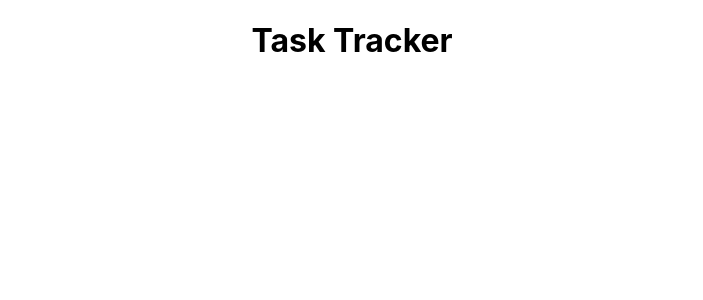
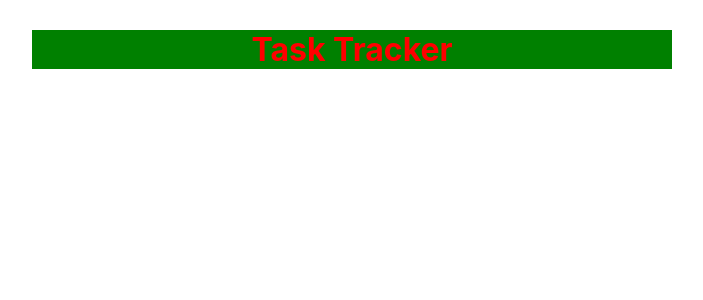
Before and after one commit to iamhuraira/ReactJS_Learning_-nd-Practic, a React (Create React App) app in the folder react-task-tracker/: page / in a window 1280 px wide. Shown: the top 300 px of the page, without its empty margins (288-991 px from the left). Built offline with nearby package versions, Linux system fonts and the light colour scheme.

Commit message:
Apply Some CSS in header With JS

```diff
--- a/react-task-tracker/src/components/Header.js
+++ b/react-task-tracker/src/components/Header.js
@@ -1,17 +1,23 @@
-import PropTypes from 'prop-types';
+import propTypes from 'prop-types';
 
 const Header = ({ title }) => {
   return (
     <header>
-      <h1>{title}</h1>
+      <h1 style={headingStyle}>{title}</h1>
     </header>
   );
 }
 Header.defaultProps ={
   title : 'Task Tracker'
 }
-Header.PropTypes ={
-  title : PropTypes.string
+Header.propTypes ={
+  title : propTypes.string.isRequired,
 }
-
+const headingStyle = {
+  color : 'red',
+  backgroundColor : 'green',
+  width : '50%',
+  margin:'auto',
+  marginTop : '30px'
+}
 export default Header;
```
